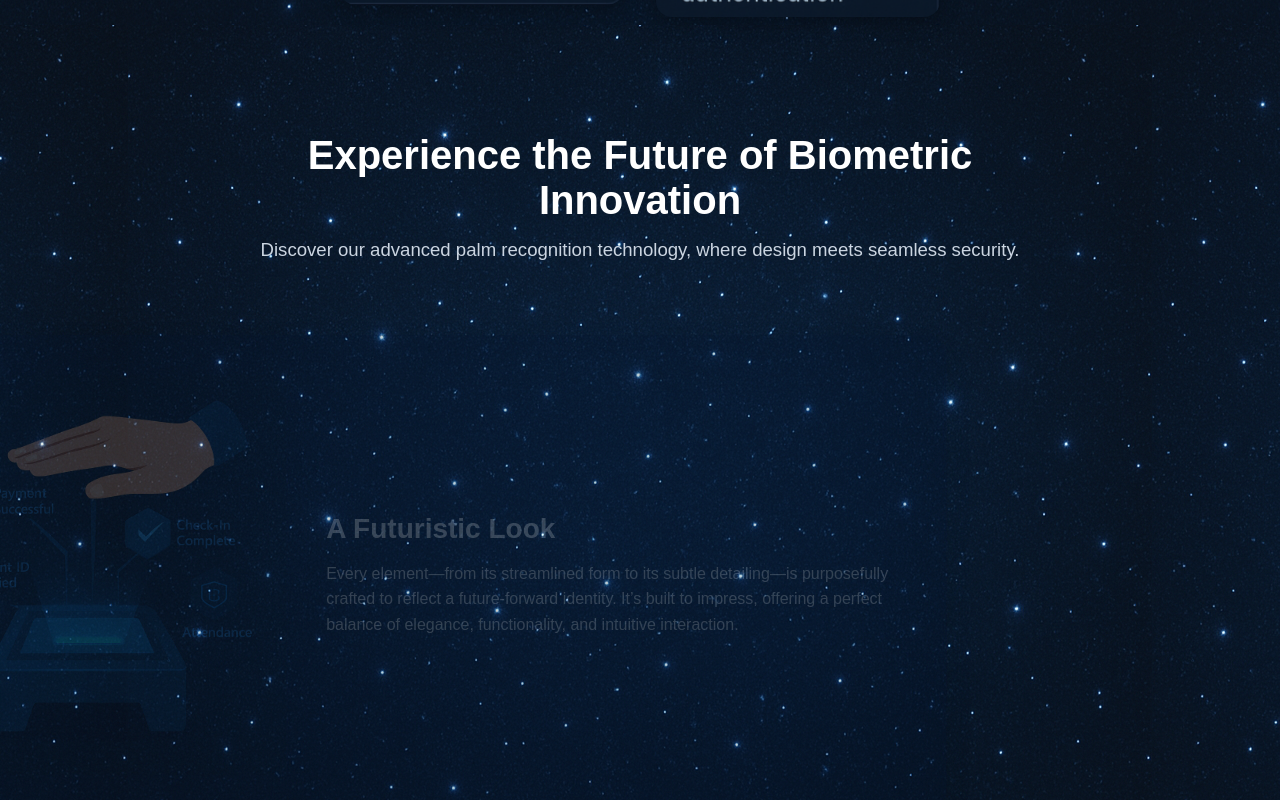
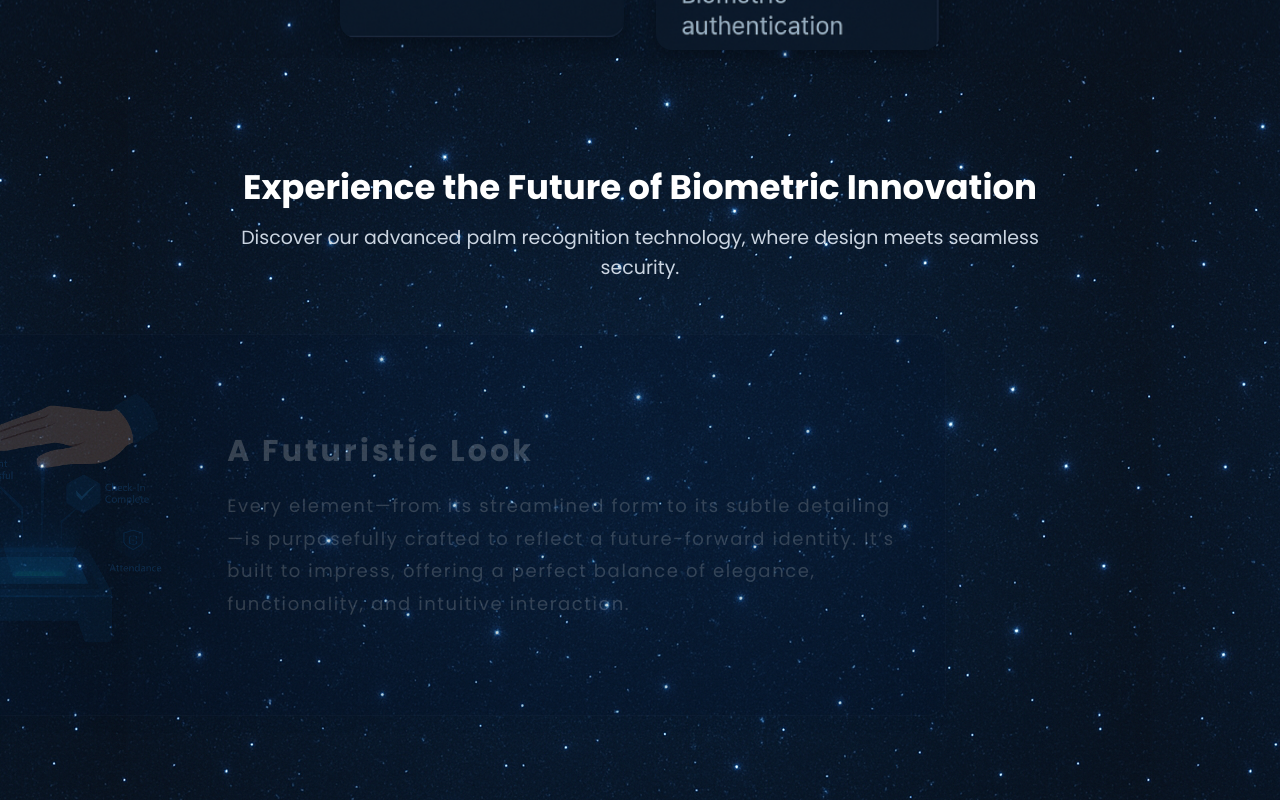
Before and after one commit to hashtags02/Swayamyou-website, a React (Create React App) app: page / in a window 1280 px wide. Shown: the part 2520-3320 px from the top of the page. Built offline with nearby package versions, Linux system fonts and the light colour scheme.

Commit message:
Update CardSlider.css

```diff
--- a/src/component/CardSlider.css
+++ b/src/component/CardSlider.css
@@ -1,4 +1,5 @@
-/* ========== SLIDER SECTION ========== */
+/* Import Google Font: Poppins */
+@import url('https://fonts.googleapis.com/css2?family=Poppins:wght@400;600;700&display=swap');
 .slider-wrapper {
   padding: 100px 20px;
   display: flex;
@@ -20,14 +21,16 @@
 
 .slider-header h1 {
   color: white;
-  font-size: 40px;
+  font-size: 34px;
   font-weight: bold;
-  margin-bottom: 12px;
+  margin-bottom: 28px;
+  line-height: 1rem;
+  font-family: poppins, sans-serif;
 }
 
 .slider-header p {
   color: #cbd5e1;
-  font-size: 18.6px;
+  font-size: 19px;
   font-family: poppins, sans-serif;
   line-height: 1.6;
 }
@@ -47,7 +50,7 @@
   position: relative;
   overflow: visible;
   border-radius: 24px;
-  margin-top: 30px;
+  margin-top: 10px;
   min-height: 420px;
   padding-bottom: 20px;
 }
@@ -66,11 +69,12 @@
   position: absolute;
   top: 0;
   left: 0;
+  border: #cbd5e11f 0.1px solid;
+  box-shadow: 0 10px 20px rgba(0, 0, 0, 0.1);
 }
-
 .card-img {
   width: 45%;
-  max-width: 400px;
+  max-width: 300px;
   border-radius: 16px;
   object-fit: cover;
 }
@@ -82,14 +86,18 @@
 }
 
 .card-content h2 {
-  font-size: 28px;
+  font-size: 30px;
   margin-bottom: 16px;
+  font-family: poppins, sans-serif;
+  letter-spacing: 0.2rem;
 }
 
 .card-content p {
-  font-size: 16px;
-  line-height: 1.6;
+  font-size: 18px;
+  line-height: 1.8;
   opacity: 0.9;
+  font-family: poppins, sans-serif;
+  letter-spacing: 0.1rem;
 }
 
 /* Responsive */
```
